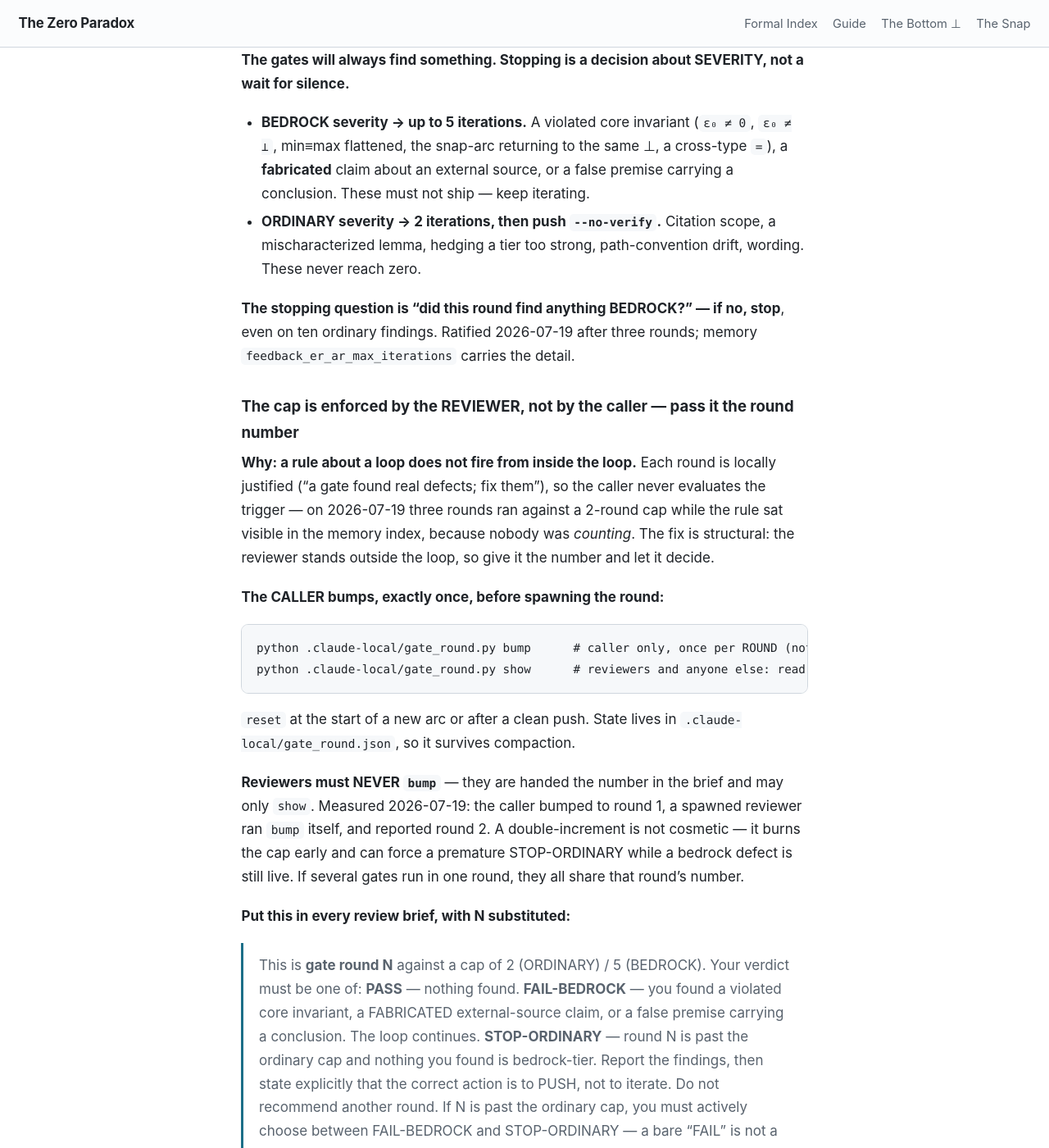
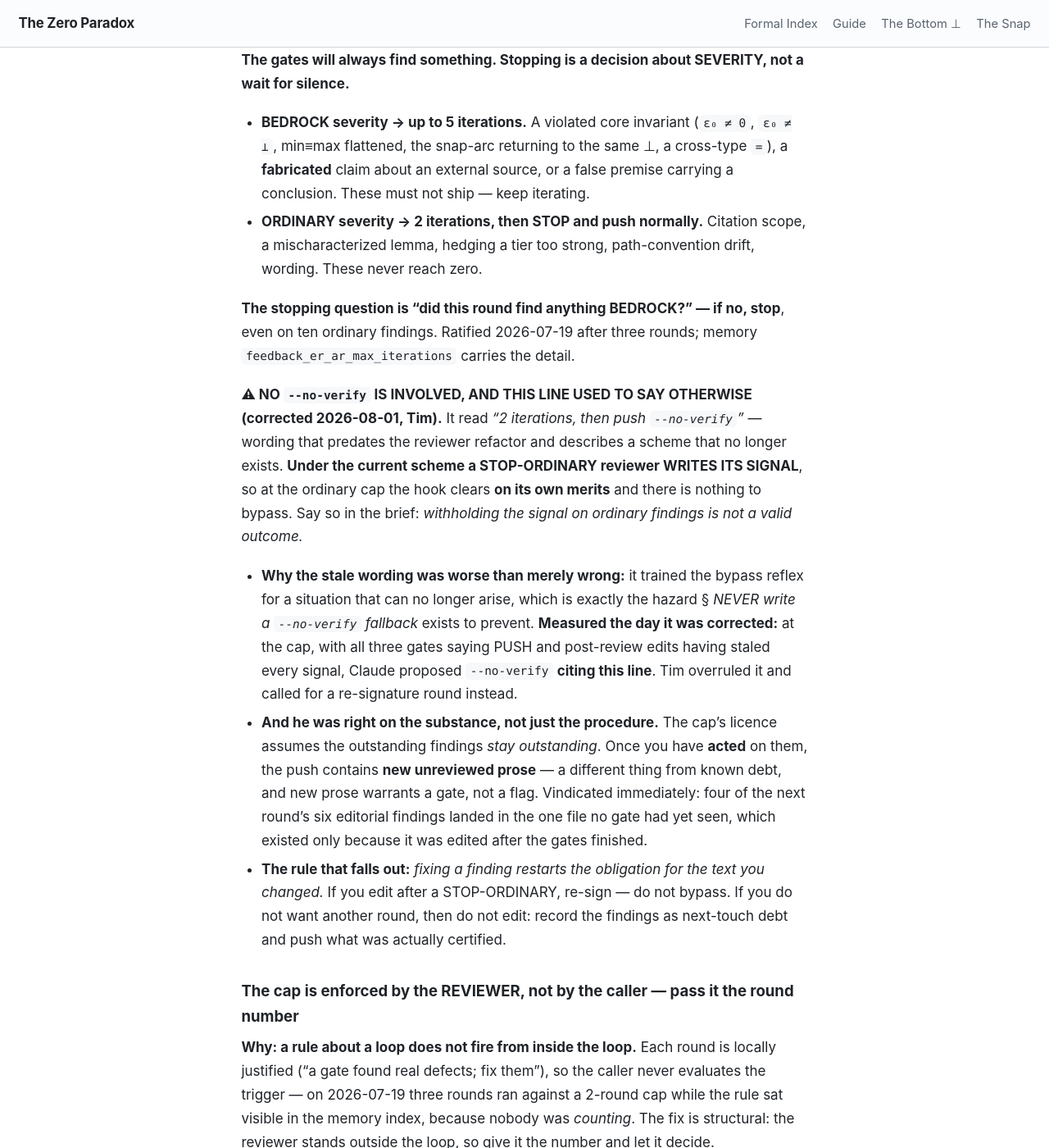
Before and after one commit to timbrigham/ZeroParadox, a Jekyll site: the page built from CLAUDE.md, in a window 1280 px wide and 1400 px high, scrolled down 17375 px. Shown: the whole window at 82% size. Built offline with Jekyll 4.4.1, drawn with Linux system fonts in a browser that asks for light colours; our own code applies the rules of GitHub Pages for plain Markdown files.

Commit message:
Review-loop cap: strike the stale --no-verify clause; editing after STOP-ORDINARY re-signs

```diff
--- a/CLAUDE.md
+++ b/CLAUDE.md
@@ -360,12 +360,31 @@ changed instead of presenting the result as self-derived.
 - **BEDROCK severity → up to 5 iterations.** A violated core invariant (`ε₀ ≠ 0`, `ε₀ ≠ ⊥`, min≡max
   flattened, the snap-arc returning to the same ⊥, a cross-type `=`), a **fabricated** claim about an
   external source, or a false premise carrying a conclusion. These must not ship — keep iterating.
-- **ORDINARY severity → 2 iterations, then push `--no-verify`.** Citation scope, a mischaracterized
+- **ORDINARY severity → 2 iterations, then STOP and push normally.** Citation scope, a mischaracterized
   lemma, hedging a tier too strong, path-convention drift, wording. These never reach zero.
 
 **The stopping question is "did this round find anything BEDROCK?" — if no, stop**, even on ten ordinary
 findings. Ratified 2026-07-19 after three rounds; memory `feedback_er_ar_max_iterations` carries the
 detail.
+
+**⚠ NO `--no-verify` IS INVOLVED, AND THIS LINE USED TO SAY OTHERWISE (corrected 2026-08-01, Tim).**
+It read *"2 iterations, then push `--no-verify`"* — wording that predates the reviewer refactor and
+describes a scheme that no longer exists. **Under the current scheme a STOP-ORDINARY reviewer WRITES
+ITS SIGNAL**, so at the ordinary cap the hook clears **on its own merits** and there is nothing to
+bypass. Say so in the brief: *withholding the signal on ordinary findings is not a valid outcome.*
+- **Why the stale wording was worse than merely wrong:** it trained the bypass reflex for a situation
+  that can no longer arise, which is exactly the hazard § *NEVER write a `--no-verify` fallback*
+  exists to prevent. **Measured the day it was corrected:** at the cap, with all three gates saying
+  PUSH and post-review edits having staled every signal, Claude proposed `--no-verify` **citing this
+  line**. Tim overruled it and called for a re-signature round instead.
+- **And he was right on the substance, not just the procedure.** The cap's licence assumes the
+  outstanding findings *stay outstanding*. Once you have **acted** on them, the push contains **new
+  unreviewed prose** — a different thing from known debt, and new prose warrants a gate, not a flag.
+  Vindicated immediately: four of the next round's six editorial findings landed in the one file no
+  gate had yet seen, which existed only because it was edited after the gates finished.
+- **The rule that falls out:** *fixing a finding restarts the obligation for the text you changed.*
+  If you edit after a STOP-ORDINARY, re-sign — do not bypass. If you do not want another round, then
+  do not edit: record the findings as next-touch debt and push what was actually certified.
 
 ### The cap is enforced by the REVIEWER, not by the caller — pass it the round number
 
```
